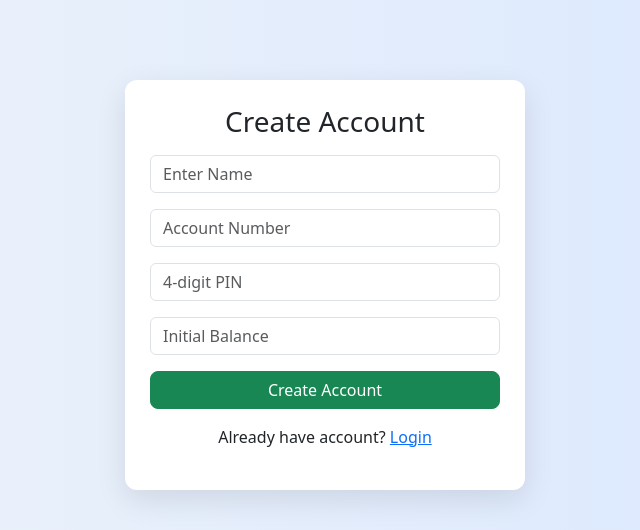
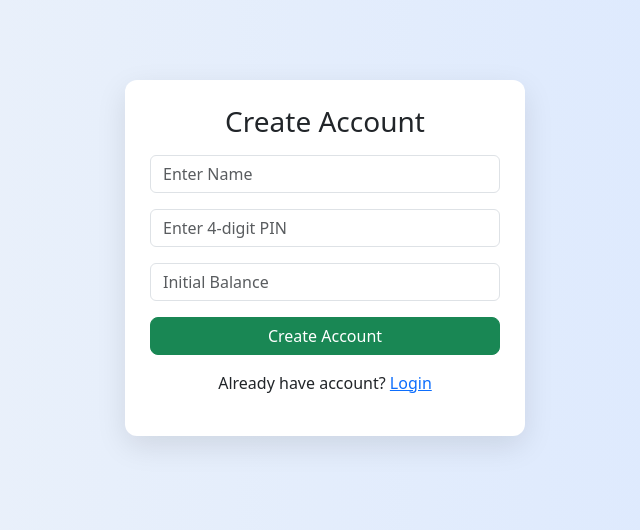
Before and after one commit to eswar-sai-2/small_atm_project, a Flask app: page /signup in a window 1280 px wide. Shown: the top 530 px of the page, without its empty margins (315-955 px from the left). Run offline with Flask 3, Linux system fonts and the light colour scheme; parts of the project's set-up code (start-up, migrations or seed data) failed here and were passed over.

Commit message:
Add files via upload

```diff
--- a/templates/signup.html
+++ b/templates/signup.html
@@ -35,13 +35,12 @@ border-radius:8px;
 
 <h3 class="text-center mb-3">Create Account</h3>
 
+<!-- ✅ ONLY ONE FORM -->
 <form method="POST">
 
 <input type="text" name="name" class="form-control mb-3" placeholder="Enter Name" required>
 
-<input type="number" name="account" class="form-control mb-3" placeholder="Account Number" required>
-
-<input type="password" name="pin" class="form-control mb-3" placeholder="4-digit PIN" required>
+<input type="password" name="pin" class="form-control mb-3" placeholder="Enter 4-digit PIN" required>
 
 <input type="number" name="balance" class="form-control mb-3" placeholder="Initial Balance" required>
 
```
